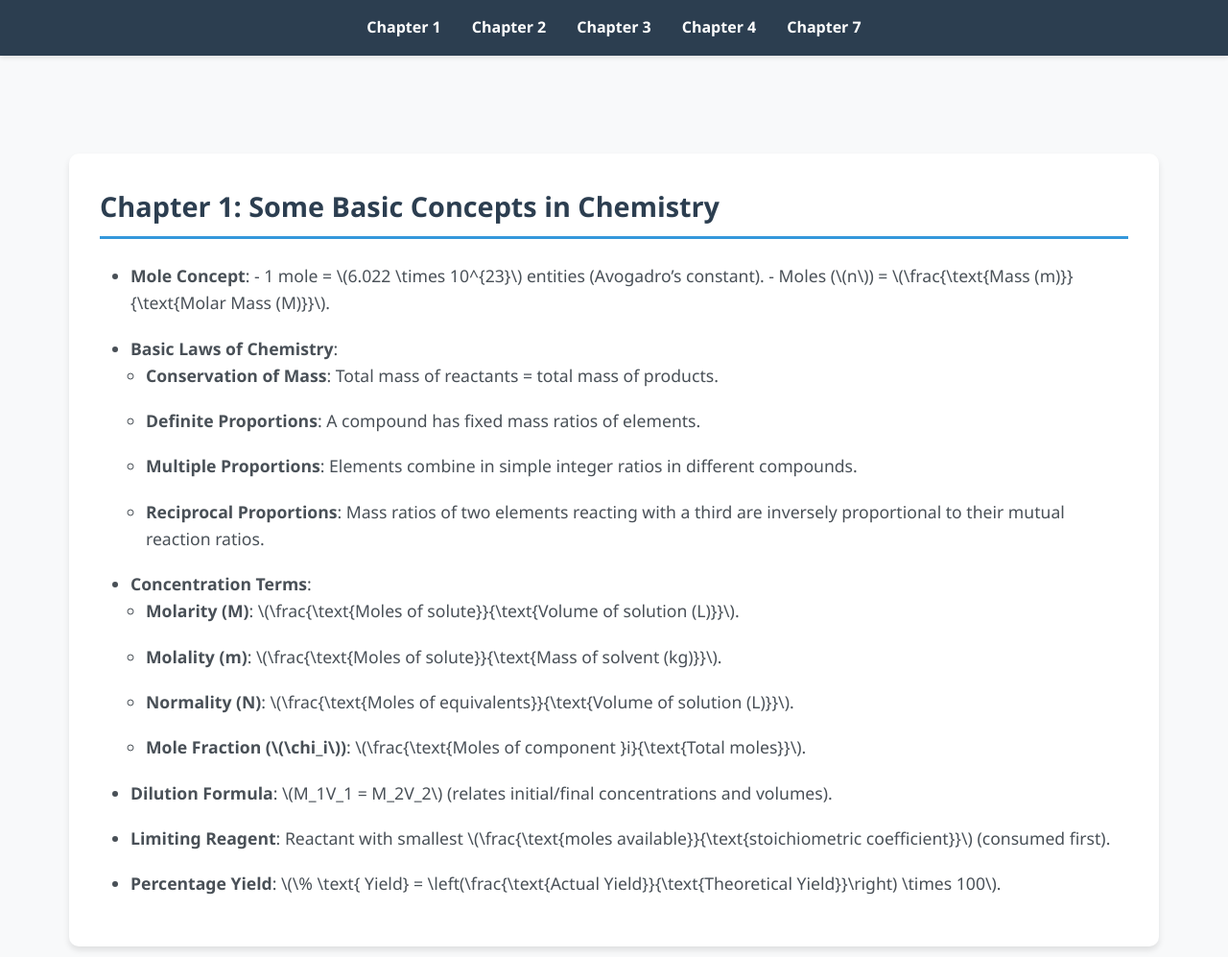
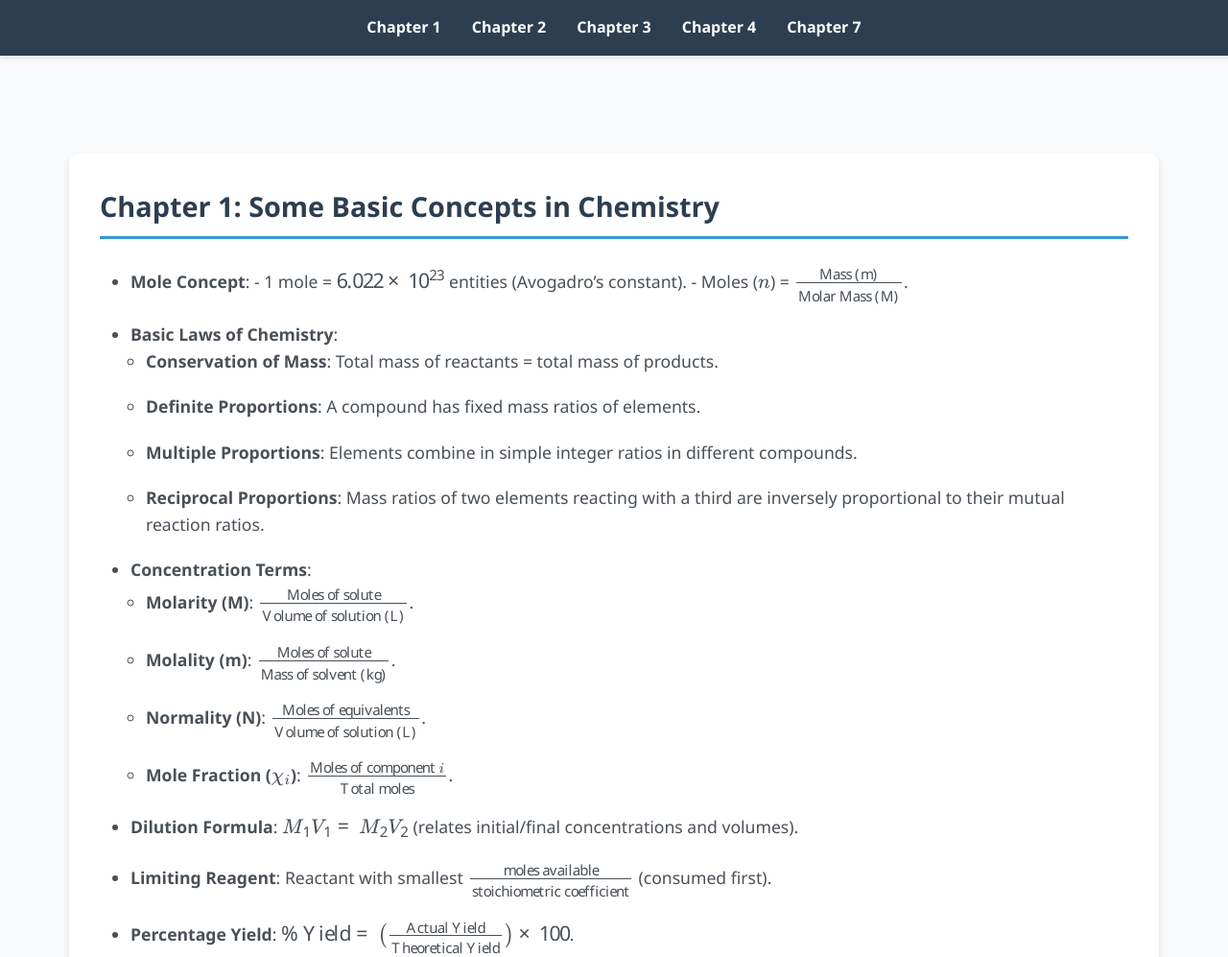
Before and after one commit to aarusshhh/chemnotes, a plain HTML site: page index.html in a window 1280 px wide. Shown: the top 997 px of the page at 96% size. Drawn offline with nearby package versions, Linux system fonts and the light colour scheme.

Commit message:
Update index.html

```diff
--- a/index.html
+++ b/index.html
@@ -498,5 +498,6 @@
     <footer>
         <p>Comprehensive Key Concepts for NCERT Grade 11 Chemistry. For educational reference only.</p>
     </footer>
+    <script src="https://cdn.jsdelivr.net/npm/mathjax@3/es5/tex-mml-chtml.js" async></script>
 </body>
 </html>
```
